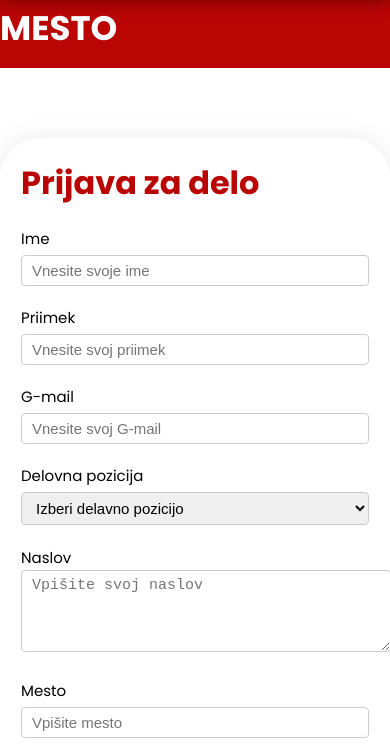
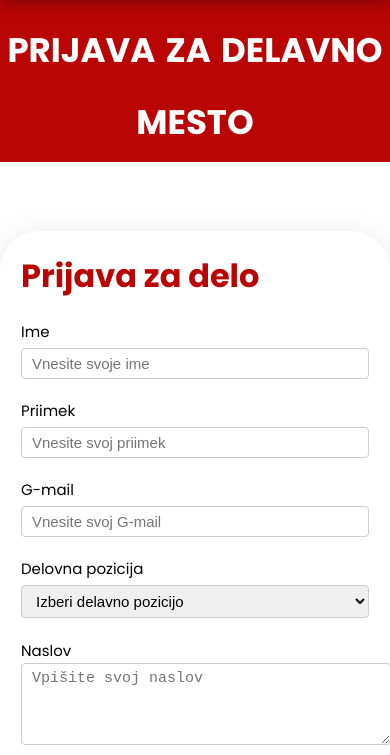
Before and after one commit to skrablrok/Mat.kom, a plain HTML site: page zaposlitev.html in a window 390 px wide. Shown: the part 80-835 px from the top of the page. Drawn offline with nearby package versions, Linux system fonts and the light colour scheme.

Commit message:
Update zaposlitev.css

```diff
--- a/zaposlitev.css
+++ b/zaposlitev.css
@@ -256,14 +256,15 @@ ul li a{
         height: 30vw;
     }
 }
-@media(max-width:463px){
+@media(max-width:502px){
     .naslov_vodni_curek{
-        height: 36vw;
+        height: 50vw;
+        text-align: center;
     }
 }
-@media(max-width:379px){
+@media(max-width:408px){
     .naslov_vodni_curek{
-        height: 40vw;
+        height: 60vw;
     }
 }
 
```
